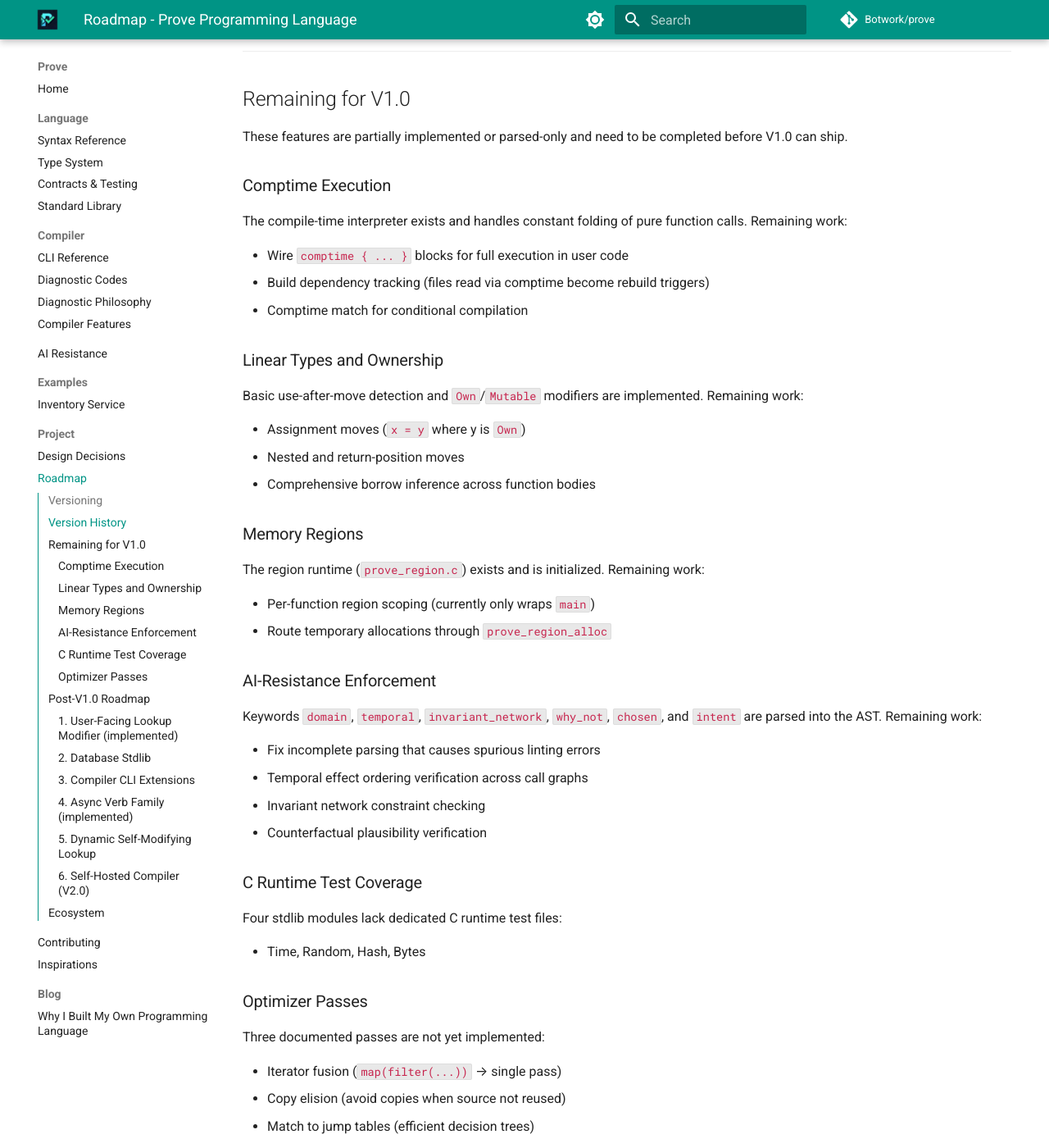
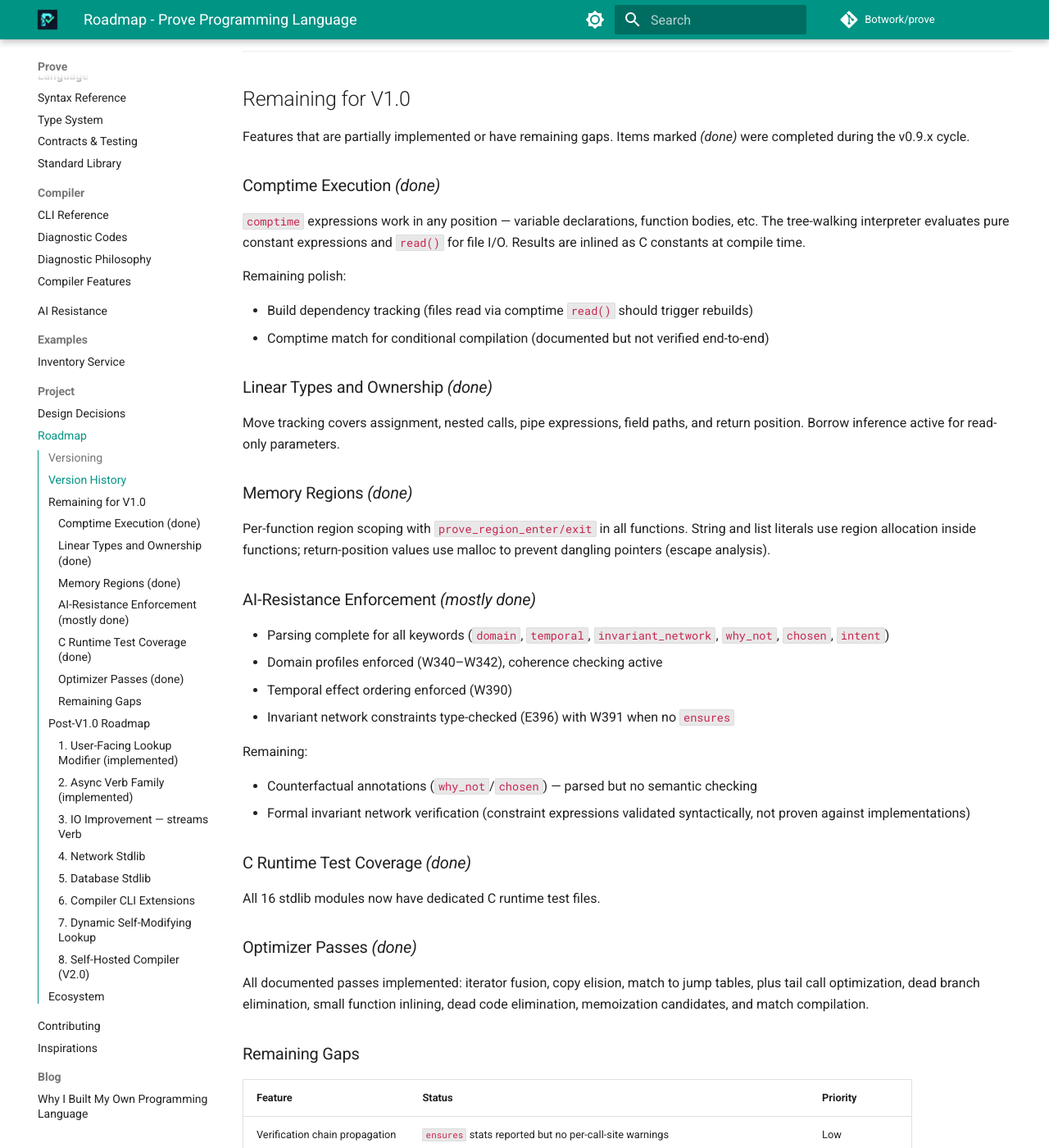
Before and after one commit to kennedyshead/prove, an MkDocs documentation site: the page built from docs/roadmap.md, in a window 1280 px wide and 1400 px high, scrolled down 1425 px. Shown: the whole window at 82% size. Built offline with MkDocs 1.6.1 and Material for MkDocs 9.7.7, drawn with Linux system fonts in a browser that asks for light colours; some of the changed text lies outside the part shown.

Commit message:
Planning

```diff
--- a/docs/roadmap.md
+++ b/docs/roadmap.md
@@ -48,57 +48,65 @@ All versions above are complete. Current version: **v0.9.9**.
 
 ## Remaining for V1.0
 
-These features are partially implemented or parsed-only and need to be completed
-before V1.0 can ship.
+Features that are partially implemented or have remaining gaps. Items marked
+*(done)* were completed during the v0.9.x cycle.
 
-### Comptime Execution
+### Comptime Execution *(done)*
 
-The compile-time interpreter exists and handles constant folding of pure
-function calls. Remaining work:
+`comptime` expressions work in any position — variable declarations, function
+bodies, etc. The tree-walking interpreter evaluates pure constant expressions
+and `read()` for file I/O. Results are inlined as C constants at compile time.
 
-- Wire `comptime { ... }` blocks for full execution in user code
-- Build dependency tracking (files read via comptime become rebuild triggers)
-- Comptime match for conditional compilation
+Remaining polish:
 
-### Linear Types and Ownership
+- Build dependency tracking (files read via comptime `read()` should trigger rebuilds)
+- Comptime match for conditional compilation (documented but not verified end-to-end)
 
-Basic use-after-move detection and `Own`/`Mutable` modifiers are implemented.
-Remaining work:
+### Linear Types and Ownership *(done)*
 
-- Assignment moves (`x = y` where y is `Own`)
-- Nested and return-position moves
-- Comprehensive borrow inference across function bodies
+Move tracking covers assignment, nested calls, pipe expressions, field paths,
+and return position. Borrow inference active for read-only parameters.
 
-### Memory Regions
+### Memory Regions *(done)*
 
-The region runtime (`prove_region.c`) exists and is initialized. Remaining work:
+Per-function region scoping with `prove_region_enter/exit` in all functions.
+String and list literals use region allocation inside functions; return-position
+values use malloc to prevent dangling pointers (escape analysis).
 
-- Per-function region scoping (currently only wraps `main`)
-- Route temporary allocations through `prove_region_alloc`
+### AI-Resistance Enforcement *(mostly done)*
 
-### AI-Resistance Enforcement
+- Parsing complete for all keywords (`domain`, `temporal`, `invariant_network`,
+  `why_not`, `chosen`, `intent`)
+- Domain profiles enforced (W340–W342), coherence checking active
+- Temporal effect ordering enforced (W390)
+- Invariant network constraints type-checked (E396) with W391 when no `ensures`
 
-Keywords `domain`, `temporal`, `invariant_network`, `why_not`, `chosen`, and
-`intent` are parsed into the AST. Remaining work:
+Remaining:
 
-- Fix incomplete parsing that causes spurious linting errors
-- Temporal effect ordering verification across call graphs
-- Invariant network constraint checking
-- Counterfactual plausibility verification
+- Counterfactual annotations (`why_not`/`chosen`) — parsed but no semantic checking
+- Formal invariant network verification (constraint expressions validated
+  syntactically, not proven against implementations)
 
-### C Runtime Test Coverage
+### C Runtime Test Coverage *(done)*
 
-Four stdlib modules lack dedicated C runtime test files:
+All 16 stdlib modules now have dedicated C runtime test files.
 
-- Time, Random, Hash, Bytes
+### Optimizer Passes *(done)*
 
-### Optimizer Passes
+All documented passes implemented: iterator fusion, copy elision, match to
+jump tables, plus tail call optimization, dead branch elimination, small
+function inlining, dead code elimination, memoization candidates, and
+match compilation.
 
-Three documented passes are not yet implemented:
+### Remaining Gaps
 
-- Iterator fusion (`map(filter(...))` → single pass)
-- Copy elision (avoid copies when source not reused)
-- Match to jump tables (efficient decision trees)
+| Feature | Status | Priority |
+|---------|--------|----------|
+| Verification chain propagation | `ensures` stats reported but no per-call-site warnings | Low |
+| Formal `know` proofs | Lightweight `ClaimProver` (constants, algebraic identities); no general proof | Low |
+| `par_map` concurrency | Runtime scaffolding exists; not callable from user code | Low (may defer) |
+| Row polymorphism | Mentioned in `types.md`; not implemented | Low |
+| Lint fixes | I367/I320 thresholds, unused constant detection, module struct return validation | Medium |
 
 ---
 
@@ -112,41 +120,52 @@ item builds on the ones above it.
 `type Name:[Lookup]` syntax for user code with multi-column support.
 No new runtime work — reuses existing lookup table emission.
 
-**Docs impact:** `types.md`, `syntax.md`
-
-### 2. Database Stdlib
-
-General-purpose stdlib module for managing `:[Lookup]` tables at runtime.
-Storage, versioning, diffs, three-way merge with user-provided conflict
-resolution. Depends on the Lookup modifier.
-
-**Docs impact:** `stdlib.md`
-
-### 3. Compiler CLI Extensions
-
-`prove compiler --load` and `--dump` for converting between `.prv` lookup
-tables and compiled binaries. Depends on the Lookup modifier.
-
-**Docs impact:** `cli.md`
-
-### 4. Async Verb Family *(implemented)*
+### 2. Async Verb Family *(implemented)*
 
 Three verbs for structured concurrency: `detached` (fire-and-forget),
 `attached` (spawn and await), `listens` (loop until exit). The `&` marker
 at call sites, analogous to `!` for fallibility. Lexer, parser, checker,
 and C emitter support is complete. Runtime backed by `prove_coro`.
 
-**Docs impact:** `syntax.md`, `types.md`
+### 3. IO Improvement — `streams` Verb
 
-### 5. Dynamic Self-Modifying Lookup
+A `streams` verb for the IO family, mirroring `listens` in the async family.
+Loops over an IO source with exit-via-match-arm semantics. Completes the
+verb family symmetry:
+
+| Pattern | IO | Async |
+|---------|-----|-------|
+| Push, move on | `outputs` | `detached` |
+| Pull, await | `inputs` | `attached` |
+| Loop until exit | `streams` | `listens` |
+
+Also includes renaming `InputOutput` module to `System` to reflect its full
+scope (files, processes, stdin/stdout, environment).
+
+### 4. Network Stdlib
+
+New `Network` module for TCP and UDP communication. Uses IO verbs for blocking
+operations and async verbs for non-blocking. Depends on the `streams` verb for
+accept loops and message streaming.
+
+### 5. Database Stdlib
+
+General-purpose stdlib module for managing `:[Lookup]` tables at runtime.
+Storage, versioning, diffs, three-way merge with user-provided conflict
+resolution. Depends on the Lookup modifier.
+
+### 6. Compiler CLI Extensions
+
+`prove compiler --load` and `--dump` for converting between `.prv` lookup
+tables and compiled binaries. Depends on the Lookup modifier.
+
+### 7. Dynamic Self-Modifying Lookup
 
 Programs that modify their own lookup tables at runtime using the Database
 stdlib, recompile, and call the new binary. Depends on the Database stdlib
 and async verbs.
 
-**Docs impact:** `compiler.md`, `stdlib.md`
-
-### 6. Self-Hosted Compiler (V2.0)
+### 8. Self-Hosted Compiler (V2.0)
 
 Rewrite the Prove compiler in Prove and compile it with the V1.0 Python
 bootstrap:
```
Also changed, not shown: docs/compiler.md (+1 -1 lines), docs/diagnostics.md (+16 -3 lines), docs/syntax.md (+77 -14 lines), docs/types.md (+9 -3 lines), future/io-improvement/impl02-attached-io-in-listens.md (added, +120 -0 lines), future/v1-gaps/README.md (+11 -11 lines), future/v1-gaps/gap01-comptime-polish.md (added, +121 -0 lines), 6 other files.
